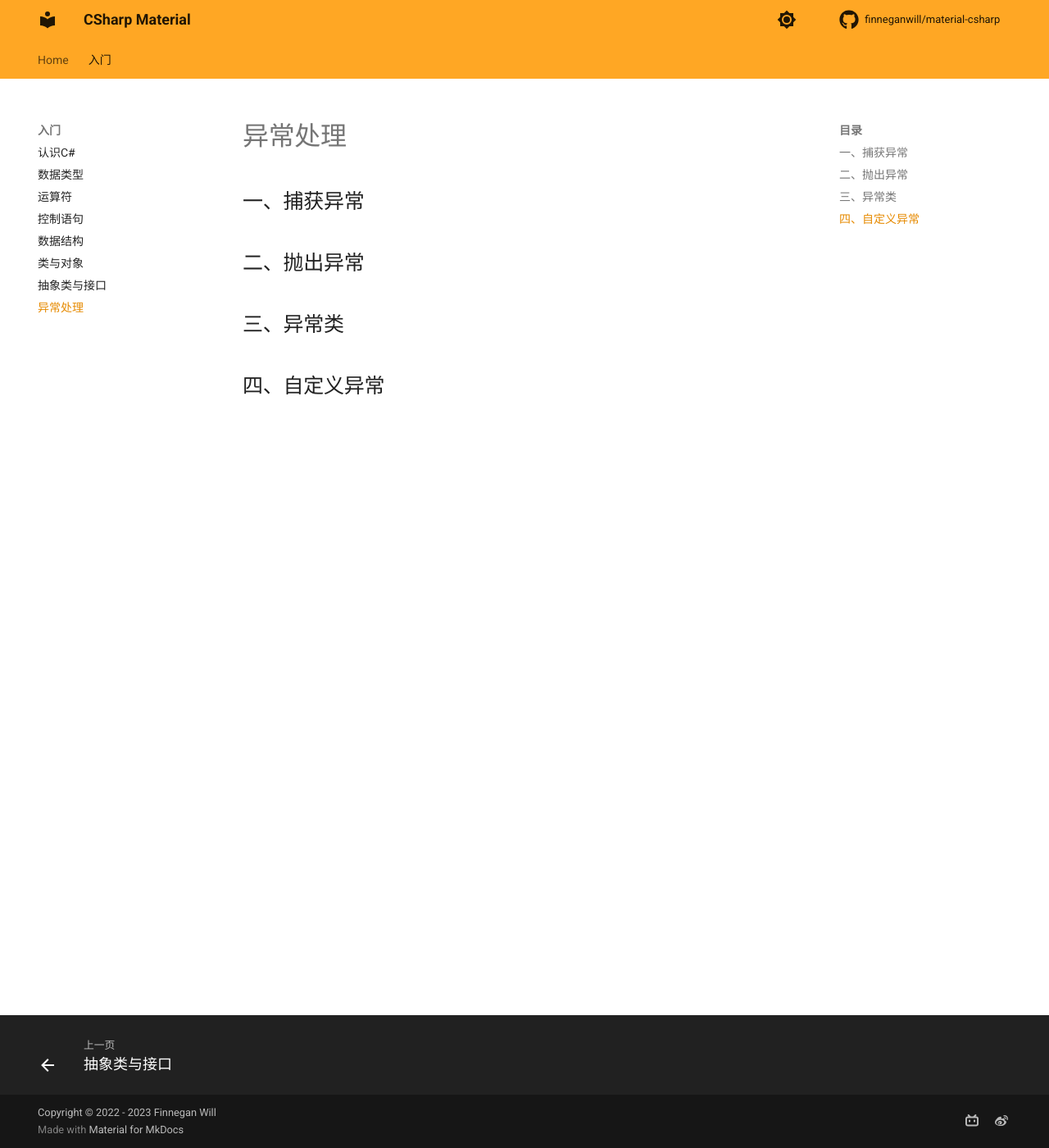
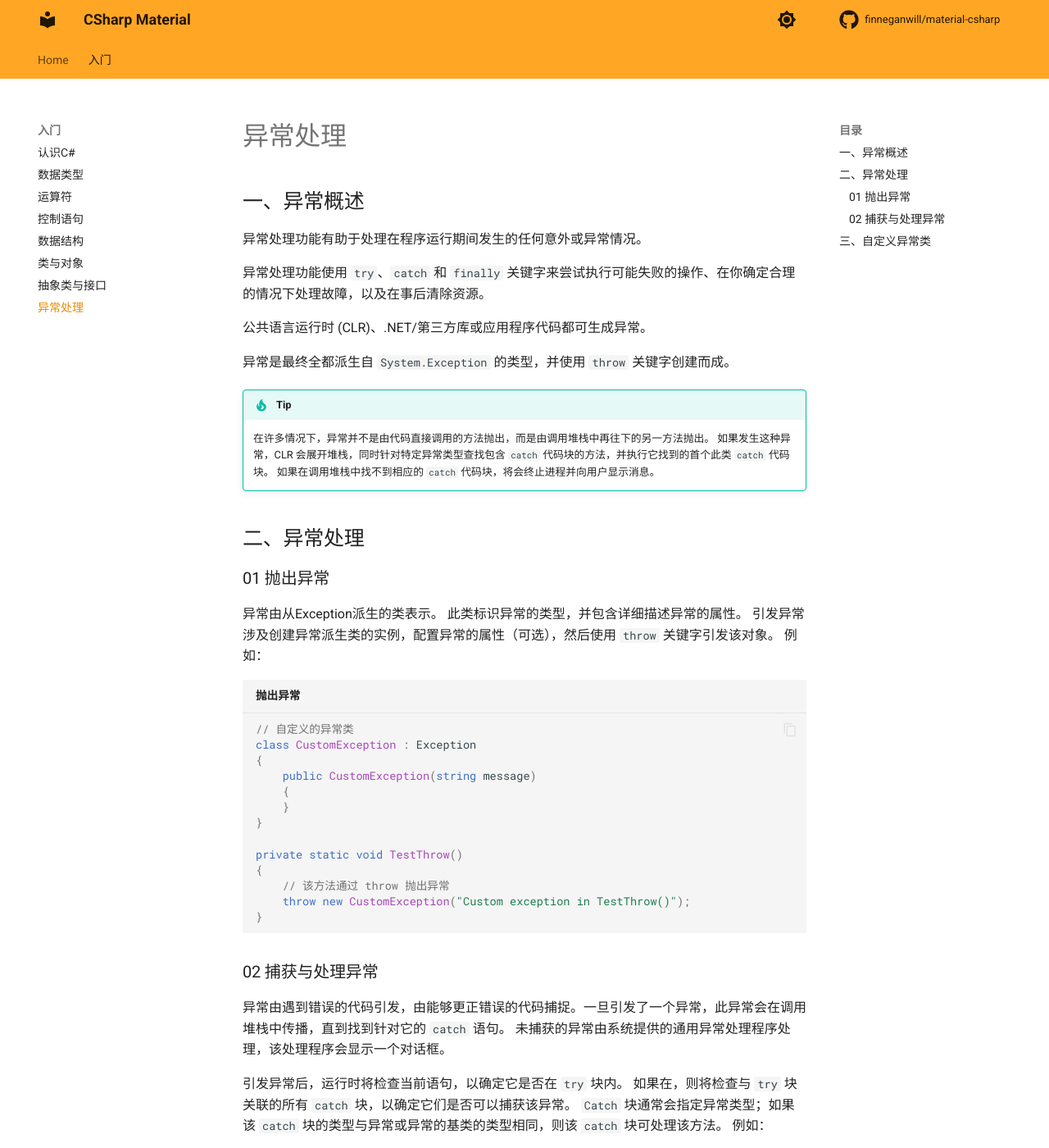
Before and after one commit to finneganwill/material-csharp, an MkDocs documentation site: the page built from docs/入门/07 异常处理.md, in a window 1280 px wide and 1400 px high. Shown: the whole window at 82% size. Built offline with MkDocs 1.6.1 and Material for MkDocs 9.7.7, drawn with Linux system fonts in a browser that asks for light colours; comment, search, counter and statistics services are not loaded; some of the changed text lies outside the part shown.

Commit message:
vault backup: 2023-03-21 19:53:37

````diff
--- a/docs/入门/07 异常处理.md
+++ b/docs/入门/07 异常处理.md
@@ -1,8 +1,48 @@
 # 异常处理
-## 一、捕获异常
+## 一、异常概述
+异常处理功能有助于处理在程序运行期间发生的任何意外或异常情况。
 
-## 二、抛出异常
+异常处理功能使用 `try`、`catch` 和 `finally` 关键字来尝试执行可能失败的操作、在你确定合理的情况下处理故障，以及在事后清除资源。
 
-## 三、异常类
+公共语言运行时 (CLR)、.NET/第三方库或应用程序代码都可生成异常。
 
-## 四、自定义异常
+异常是最终全都派生自 `System.Exception` 的类型，并使用 `throw` 关键字创建而成。
+
+!!! Tip
+	在许多情况下，异常并不是由代码直接调用的方法抛出，而是由调用堆栈中再往下的另一方法抛出。 如果发生这种异常，CLR 会展开堆栈，同时针对特定异常类型查找包含 `catch` 代码块的方法，并执行它找到的首个此类 `catch` 代码块。 如果在调用堆栈中找不到相应的 `catch` 代码块，将会终止进程并向用户显示消息。
+
+## 二、异常处理
+### 01 抛出异常
+异常由从Exception派生的类表示。 此类标识异常的类型，并包含详细描述异常的属性。 引发异常涉及创建异常派生类的实例，配置异常的属性（可选），然后使用 `throw` 关键字引发该对象。 例如：
+```csharp title="抛出异常"
+// 自定义的异常类
+class CustomException : Exception
+{
+    public CustomException(string message)
+    {
+    }
+}
+
+private static void TestThrow()
+{
+	// 该方法通过 throw 抛出异常
+    throw new CustomException("Custom exception in TestThrow()");
+}
+```
+
+### 02 捕获与处理异常
+异常由遇到错误的代码引发，由能够更正错误的代码捕捉。一旦引发了一个异常，此异常会在调用堆栈中传播，直到找到针对它的 `catch` 语句。 未捕获的异常由系统提供的通用异常处理程序处理，该处理程序会显示一个对话框。
+
+引发异常后，运行时将检查当前语句，以确定它是否在 `try` 块内。 如果在，则将检查与 `try` 块关联的所有 `catch` 块，以确定它们是否可以捕获该异常。 `Catch` 块通常会指定异常类型；如果该 `catch` 块的类型与异常或异常的基类的类型相同，则该 `catch` 块可处理该方法。 例如：
+```csharp title="捕获与处理异常"
+try
+{
+    TestThrow();
+}
+catch (CustomException ex)
+{
+    System.Console.WriteLine(ex.ToString());
+}
+```
+
+## 三、自定义异常类
````
